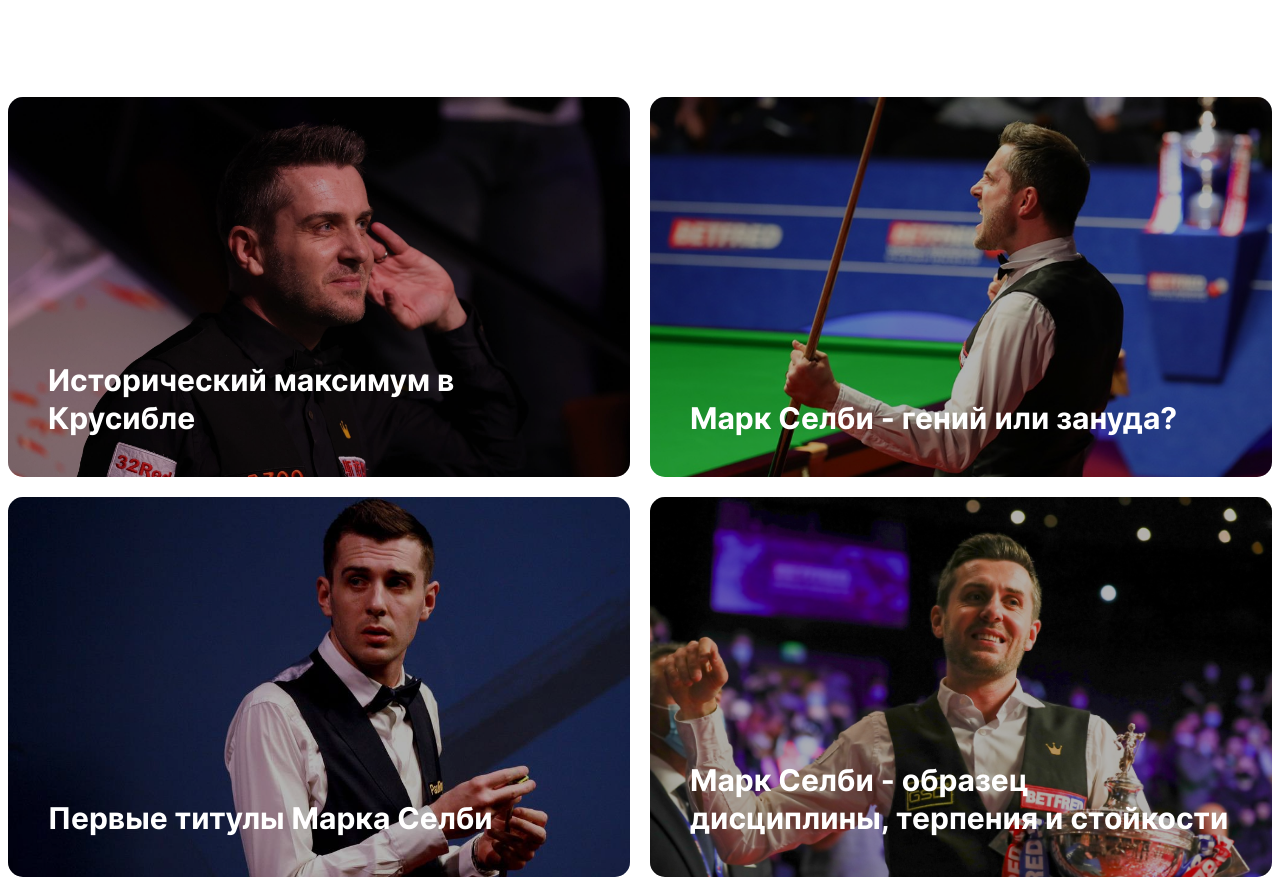
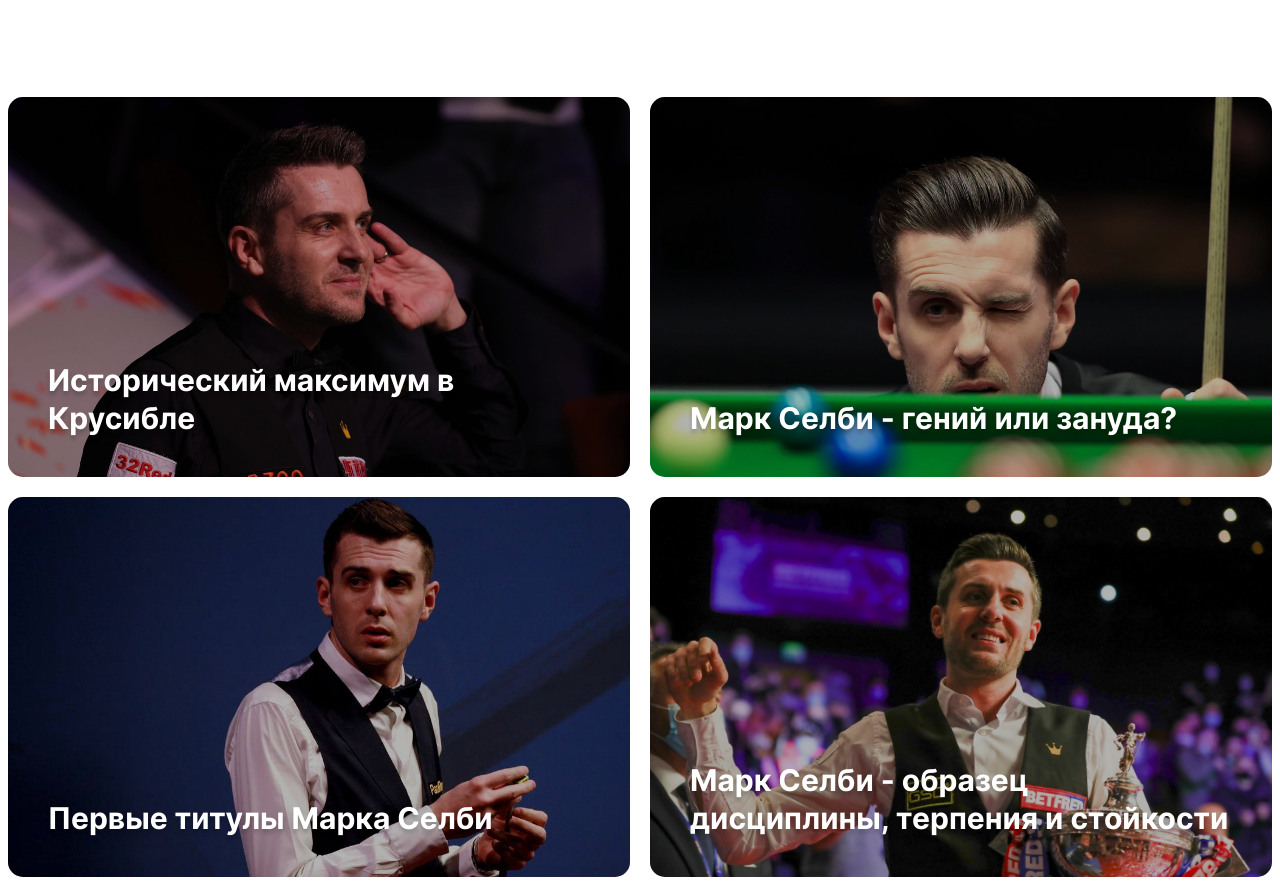
Before and after one commit to everwaveme/mark-selby, a website: page www/index.html in a window 1280 px wide. Shown: the part 8127-9017 px from the top of the page. Drawn offline with Linux system fonts and the light colour scheme.

Commit message:
changed image in more-info section

```diff
--- a/src/styles/blocks/_more-info.scss
+++ b/src/styles/blocks/_more-info.scss
@@ -63,7 +63,7 @@
   font-size: 30px;
   line-height: 38px;
   color: $color-light;
-  // text-shadow: 0px 4px 4px rgba(0, 0, 0, 0.2);
+  text-shadow: 0px 4px 4px rgba(0, 0, 0, 0.2);
 
   &:hover {
     // color: $color-accent;
--- a/www/index.html
+++ b/www/index.html
@@ -299,7 +299,7 @@
           </li>
           <li class="more-info-item">
             <a href="https://homeofsnooker.ru/2021/05/09/is-mark-selby-a-genius-or-a-bore/" class="more-info-link" target="_blank" rel="noopener noreferrer">
-              <img class="more-info-img" src="./images/ms-genius.jpg" alt="Марк Селби улыбается">
+              <img class="more-info-img" src="./images/ms-genius-or-nerd.jpg" alt="Марк Селби измеряет расстояние между шарами">
               <div class="more-info-fade">
                 <p class="more-info-caption">
                   Марк Селби - гений или зануда?
```
Also changed, not shown: www/images/ms-genius-or-nerd.jpg (added), www/style/style.css.
